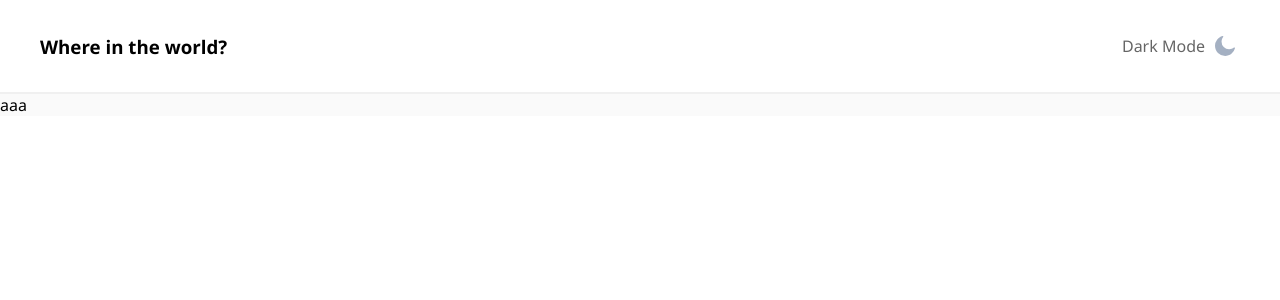
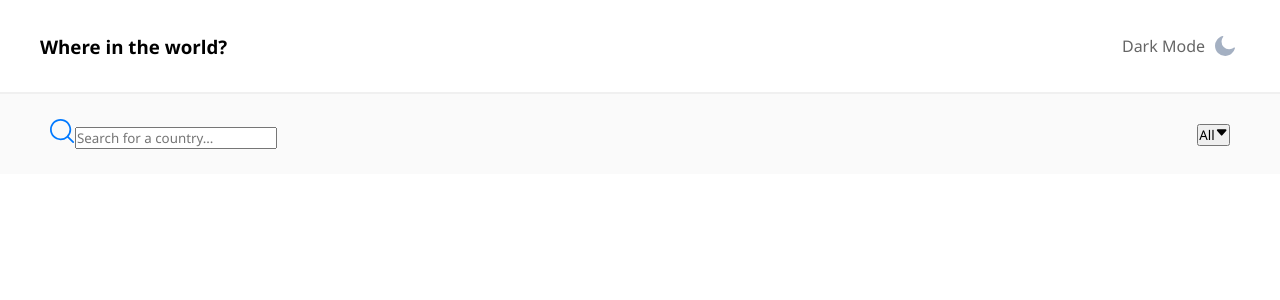
Before and after one commit to JEKO10/-Countries, a React (Create React App) app: page / in a window 1280 px wide. Shown: the top 300 px of the page. Built offline with nearby package versions, Linux system fonts and the light colour scheme.

Commit message:
searchBar setup

```diff
--- a/src/Countries.jsx
+++ b/src/Countries.jsx
@@ -1,5 +1,34 @@
 function Countries() {
-  return <div>aaa</div>;
+  return (
+    <>
+      <section className="searchBar">
+        <div>
+          <svg height="24" width="25" xmlns="http://www.w3.org/2000/svg">
+            <path
+              d="M10.609 0c5.85 0 10.608 4.746 10.608 10.58 0 2.609-.952 5-2.527 6.847l5.112 5.087a.87.87 0 01-1.227 1.233l-5.118-5.093a10.58 10.58 0 01-6.848 2.505C4.759 21.16 0 16.413 0 10.58 0 4.747 4.76 0 10.609 0zm0 1.74c-4.891 0-8.87 3.965-8.87 8.84 0 4.874 3.979 8.84 8.87 8.84a8.855 8.855 0 006.213-2.537l.04-.047a.881.881 0 01.058-.053 8.786 8.786 0 002.558-6.203c0-4.875-3.979-8.84-8.87-8.84z"
+              fill="#0079ff"
+            />
+          </svg>
+          <input type="text" placeholder="Search for a country..." />
+        </div>
+        <div>
+          <button>
+            <span>All</span>
+            <svg
+              width="1em"
+              height="1em"
+              viewBox="0 0 16 16"
+              className="ml-auto text-primary-text"
+              fill="currentColor"
+              xmlns="http://www.w3.org/2000/svg"
+            >
+              <path d="M7.247 11.14L2.451 5.658C1.885 5.013 2.345 4 3.204 4h9.592a1 1 0 0 1 .753 1.659l-4.796 5.48a1 1 0 0 1-1.506 0z" />
+            </svg>
+          </button>
+        </div>
+      </section>
+    </>
+  );
 }
 
 export default Countries;
--- a/src/index.css
+++ b/src/index.css
@@ -3,6 +3,10 @@
   padding: 0;
   box-sizing: border-box;
   font-family: "Segoe UI", Tahoma, Geneva, Verdana, sans-serif;
+}
+
+main {
+  background-color: #fafafa;
 }
 
 nav {
@@ -36,6 +40,9 @@
   opacity: 1;
 }
 
-main {
-  background-color: #fafafa;
+.searchBar {
+  display: flex;
+  justify-content: space-between;
+  align-items: center;
+  padding: 25px 50px;
 }
```
